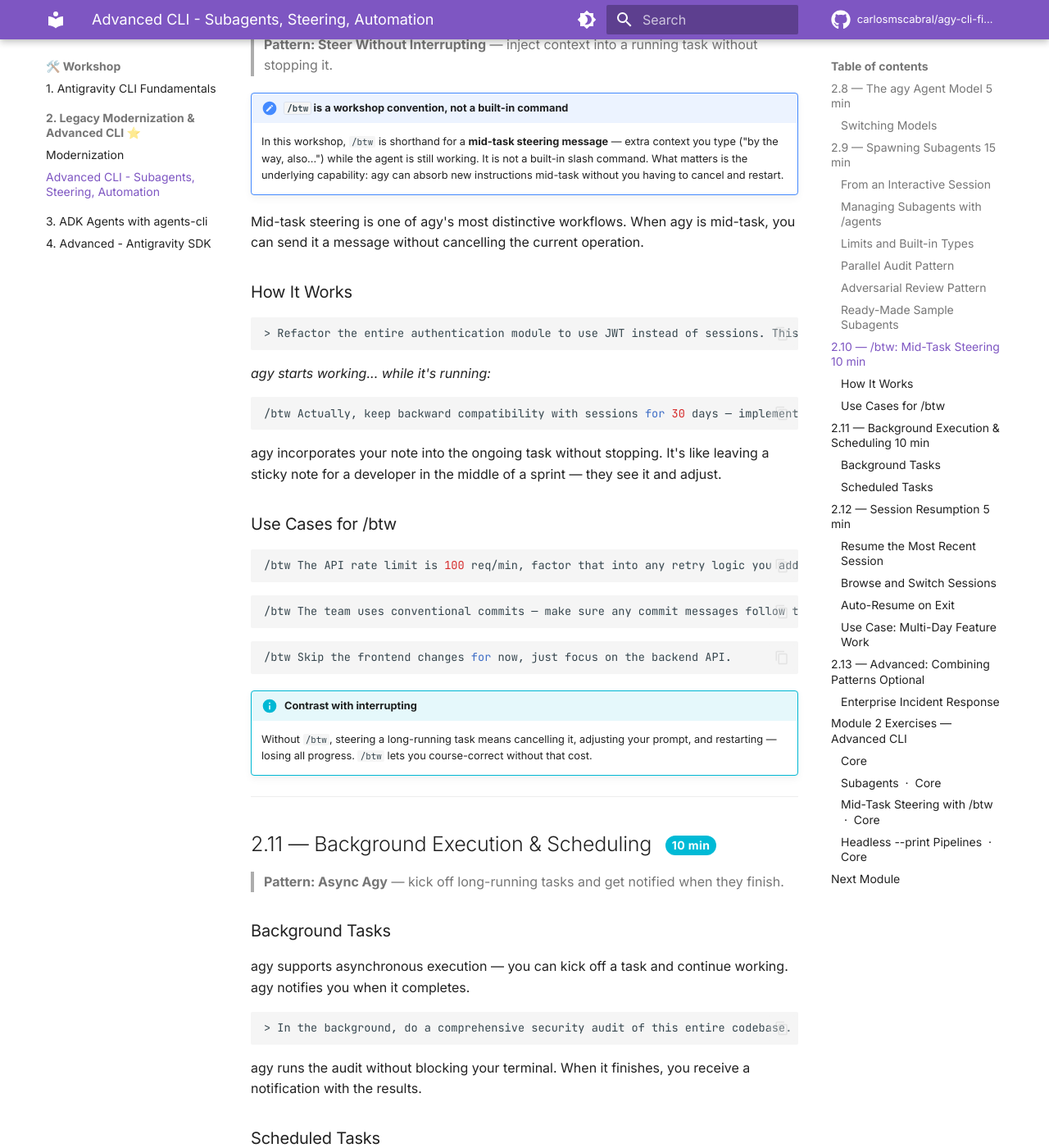
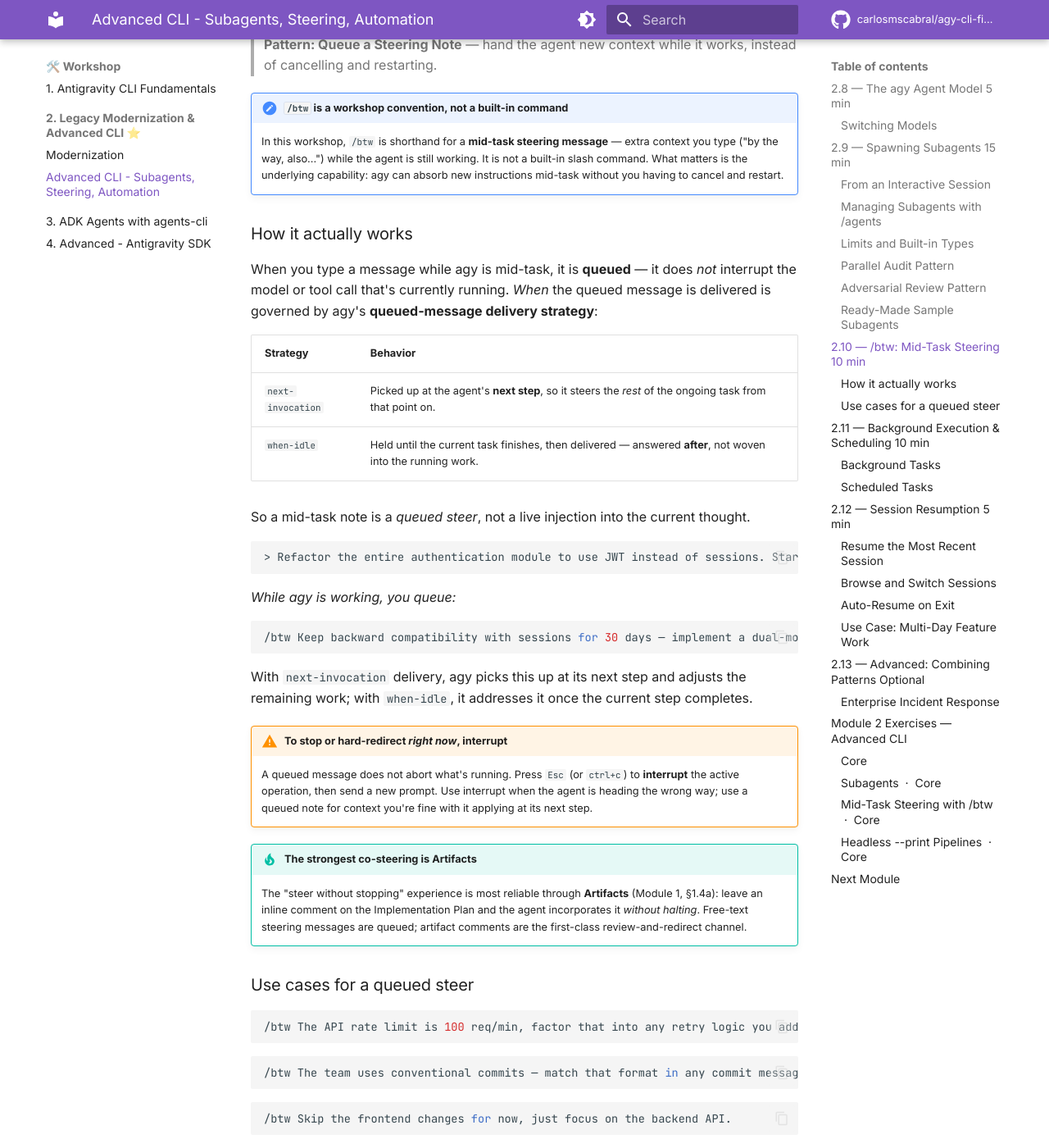
Before and after one commit to carlosmscabral/agy-cli-field-workshop, an MkDocs documentation site: the page built from docs/multi-agent-advanced.md, in a window 1280 px wide and 1400 px high, scrolled down 3386 px. Shown: the whole window at 82% size. Built offline with MkDocs 1.6.1 and Material for MkDocs 9.7.7, drawn with Linux system fonts in a browser that asks for light colours; comment, search, counter and statistics services are not loaded.

Commit message:
docs(btw): correct mid-task steering — it queues, not live-injects (#4)
Verified against the agy v1.0.16 binary: typed input during a running turn is a
queued user-input step governed by queued_message_delivery_strategy
(next-invocation vs when-idle); Esc/ctrl+c is the real interrupt; a distinct
sendMessageOrSteer path exists. Rewrote multi-agent-advanced.md §2.10 (was
overstated: 'cursor keeps moving while the injected note is incorporated'), fixed
the facilitator /btw demo note, and recorded the mechanism in the grounding doc.
Points true no-stop co-steering to Artifacts inline comments.

````diff
--- a/docs/multi-agent-advanced.md
+++ b/docs/multi-agent-advanced.md
@@ -114,43 +114,53 @@
 
 ## 2.10 — /btw: Mid-Task Steering <span class="duration-badge">10 min</span>
 
-> **Pattern: Steer Without Interrupting** — inject context into a running task without stopping it.
+> **Pattern: Queue a Steering Note** — hand the agent new context while it works, instead of cancelling and restarting.
 
 !!! note "`/btw` is a workshop convention, not a built-in command"
     In this workshop, `/btw` is shorthand for a **mid-task steering message** — extra context you type ("by the way, also...") while the agent is still working. It is not a built-in slash command. What matters is the underlying capability: agy can absorb new instructions mid-task without you having to cancel and restart.
 
-Mid-task steering is one of agy's most distinctive workflows. When agy is mid-task, you can send it a message without cancelling the current operation.
+### How it actually works
 
-### How It Works
+When you type a message while agy is mid-task, it is **queued** — it does *not* interrupt the model or tool call that's currently running. *When* the queued message is delivered is governed by agy's **queued-message delivery strategy**:
+
+| Strategy | Behavior |
+| :-- | :-- |
+| `next-invocation` | Picked up at the agent's **next step**, so it steers the *rest* of the ongoing task from that point on. |
+| `when-idle` | Held until the current task finishes, then delivered — answered **after**, not woven into the running work. |
+
+So a mid-task note is a *queued steer*, not a live injection into the current thought.
 
 ```text
-> Refactor the entire authentication module to use JWT instead of sessions. This will touch multiple files. Start with the backend.
+> Refactor the entire authentication module to use JWT instead of sessions. Start with the backend.
 ```
 
-*agy starts working... while it's running:*
+*While agy is working, you queue:*
 
 ```bash
-/btw Actually, keep backward compatibility with sessions for 30 days — implement a dual-mode auth.
+/btw Keep backward compatibility with sessions for 30 days — implement a dual-mode auth.
 ```
 
-agy incorporates your note into the ongoing task without stopping. It's like leaving a sticky note for a developer in the middle of a sprint — they see it and adjust.
+With `next-invocation` delivery, agy picks this up at its next step and adjusts the remaining work; with `when-idle`, it addresses it once the current step completes.
 
-### Use Cases for /btw
+!!! warning "To stop or hard-redirect *right now*, interrupt"
+    A queued message does not abort what's running. Press `Esc` (or `ctrl+c`) to **interrupt** the active operation, then send a new prompt. Use interrupt when the agent is heading the wrong way; use a queued note for context you're fine with it applying at its next step.
+
+!!! tip "The strongest co-steering is Artifacts"
+    The "steer without stopping" experience is most reliable through **Artifacts** (Module 1, §1.4a): leave an inline comment on the Implementation Plan and the agent incorporates it *without halting*. Free-text steering messages are queued; artifact comments are the first-class review-and-redirect channel.
+
+### Use cases for a queued steer
 
 ```bash
 /btw The API rate limit is 100 req/min, factor that into any retry logic you add.
 ```
 
 ```bash
-/btw The team uses conventional commits — make sure any commit messages follow that format.
+/btw The team uses conventional commits — match that format in any commit messages.
 ```
 
 ```bash
 /btw Skip the frontend changes for now, just focus on the backend API.
 ```
-
-!!! info "Contrast with interrupting"
-    Without `/btw`, steering a long-running task means cancelling it, adjusting your prompt, and restarting — losing all progress. `/btw` lets you course-correct without that cost.
 
 ---
 
````
Also changed, not shown: docs/facilitator-guide.md (+1 -1 lines), research/agy-cli-grounding.md (+11 -0 lines).
